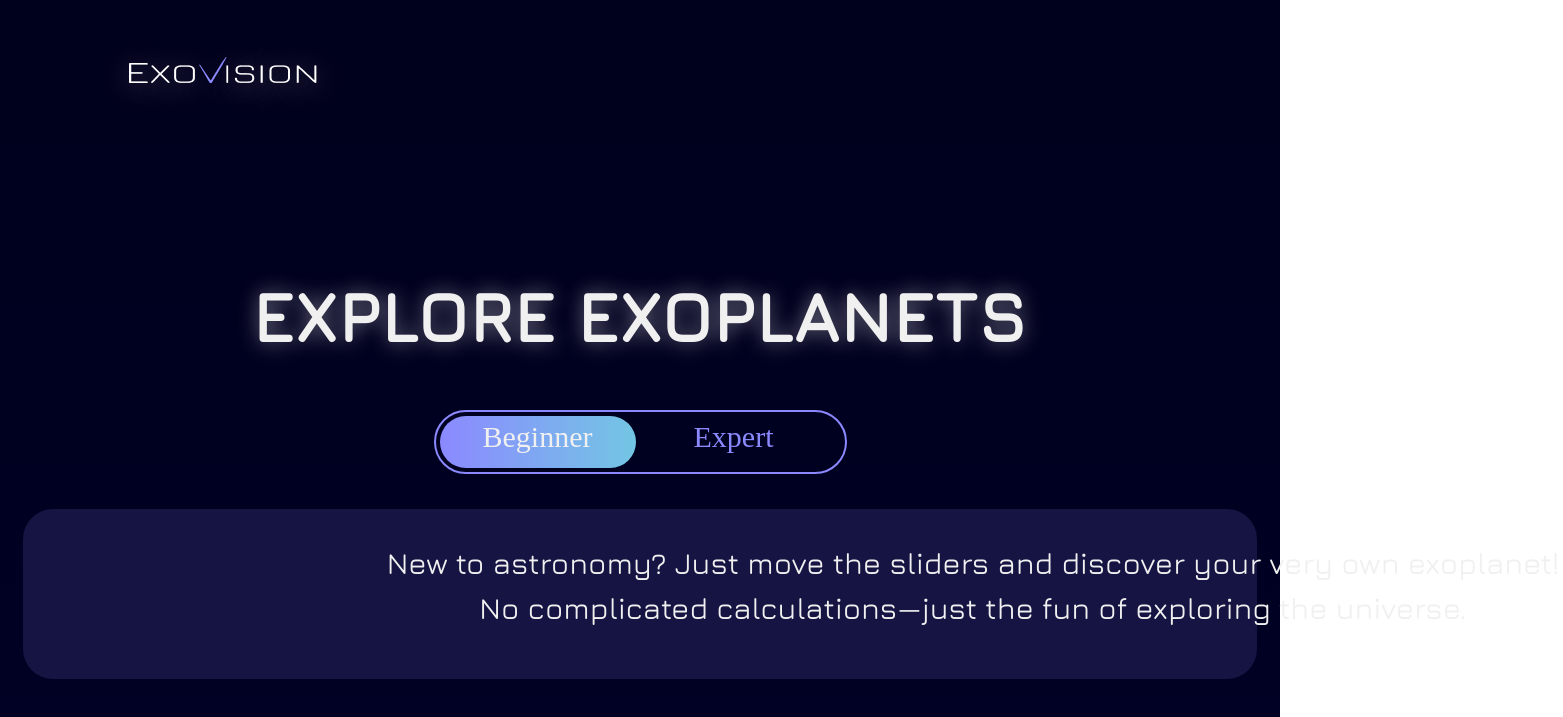
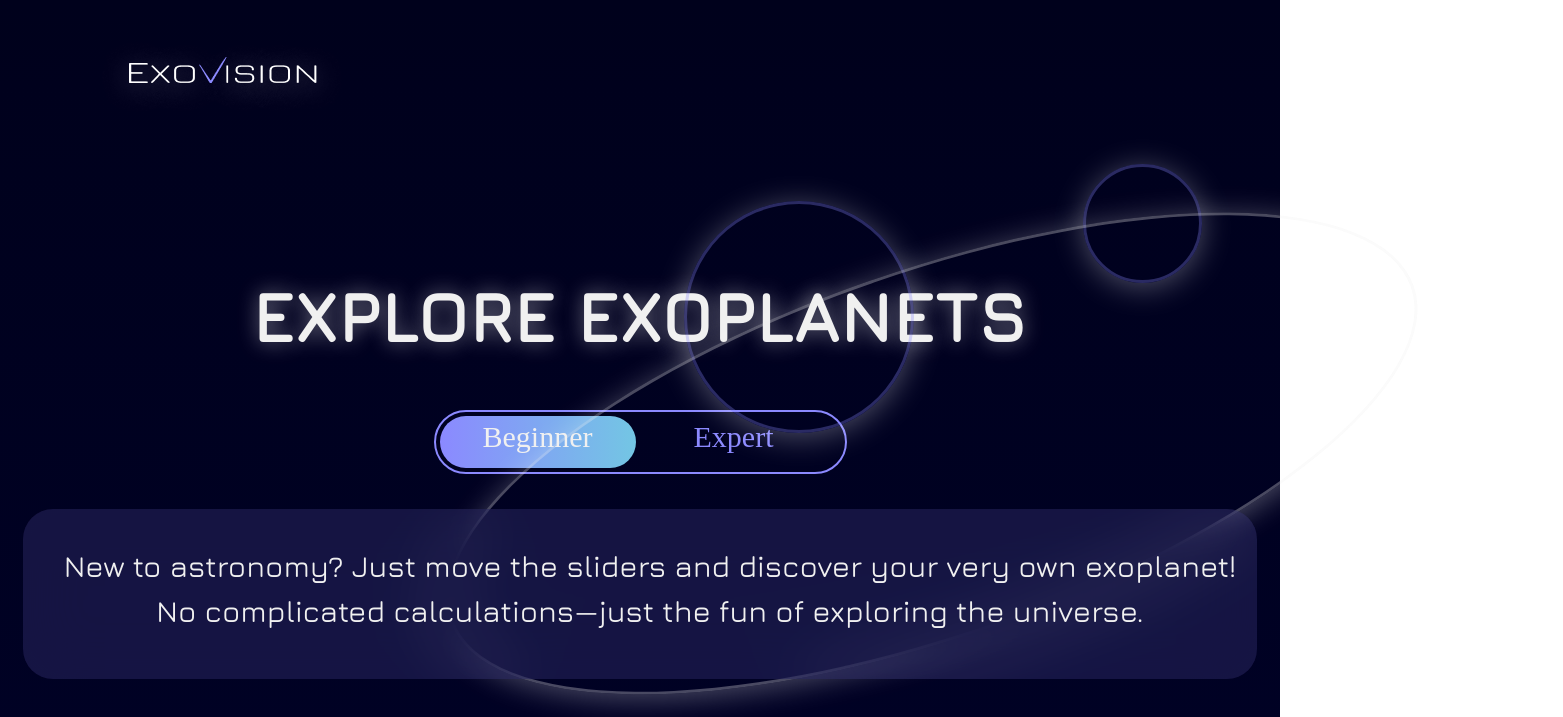
Before and after one commit to Exo-Vision/ExoVision-Frontend, a React (Create React App) app in the folder exovision/: page /begin in a window 1280 px wide. Shown: the top 717 px of the page, 1563 px wide, since content can reach past the window. Built offline with nearby package versions, Linux system fonts and the light colour scheme; a web font is replaced by a local one.

Commit message:
Fix: 세부설명 디자인 수정

```diff
--- a/exovision/src/pages/Beginner.css
+++ b/exovision/src/pages/Beginner.css
@@ -97,11 +97,16 @@
     z-index: 1;
 }
 
+.BeginnerDetailTextForm{
+    width: 1155px;
+    height: 90px;
+    padding-top: 70px;
+    padding-left: 37px;
+}
+
 .BeginnerDetail{
     width: 1180px;
     height: 90px;
-    top: 541px;
-    left: 383px;
 
     font-family: Jura;
     font-weight: 400;
@@ -409,8 +414,8 @@
 .BeginnerInputDetailBox5{
     width: 519px;
     height: 90px;
-    top: 1703px;
-    left: 82px;
+    top: 1711px;
+    left: 830px;
     border-radius: 10px;
     gap: 10px;
     position: absolute;
--- a/exovision/src/pages/Beginner.js
+++ b/exovision/src/pages/Beginner.js
@@ -32,8 +32,11 @@ const navigate = useNavigate();
                     <div className='BeginnerTextFormExpert'><div className='BeginnerTextExpert'>Expert</div></div>
                 </div>
             </div>
-            <div className='BeginnerDetailFormBox'><div className='BeginnerDetailForm'></div></div>
-            <div className='BeginnerDetail'>New to astronomy? Just move the sliders and discover your very own exoplanet!<br/>No complicated calculations—just the fun of exploring the universe.</div>
+            <div className='BeginnerDetailFormBox'>
+                <div className='BeginnerDetailForm'></div>
+                <div className='BeginnerDetailTextForm'><div className='BeginnerDetail'>New to astronomy? Just move the sliders and discover your very own exoplanet!<br/>No complicated calculations—just the fun of exploring the universe.</div></div>
+            </div>
+
             <div className='BeginnerUI'>
                 <div><div className='BeginnerUIForm'>
                     <div>
@@ -94,7 +97,9 @@ const navigate = useNavigate();
                     </div>
                     </div></div>
             </div>
-
+            <div className='Eclipse1'></div>
+            <div className='Eclipse2'></div>
+            <div className='Eclipse3'></div>
             <div><div className='BeginnerSubmitForm' onClick={() => console.log(test1, test2, test3, test4, test5)}><div className='BeginnerSubmit'>Start the Journey</div></div></div>
 
             <div className='BeginnerSwitchExpert' onClick={() => navigate("/expert")}></div>
```
